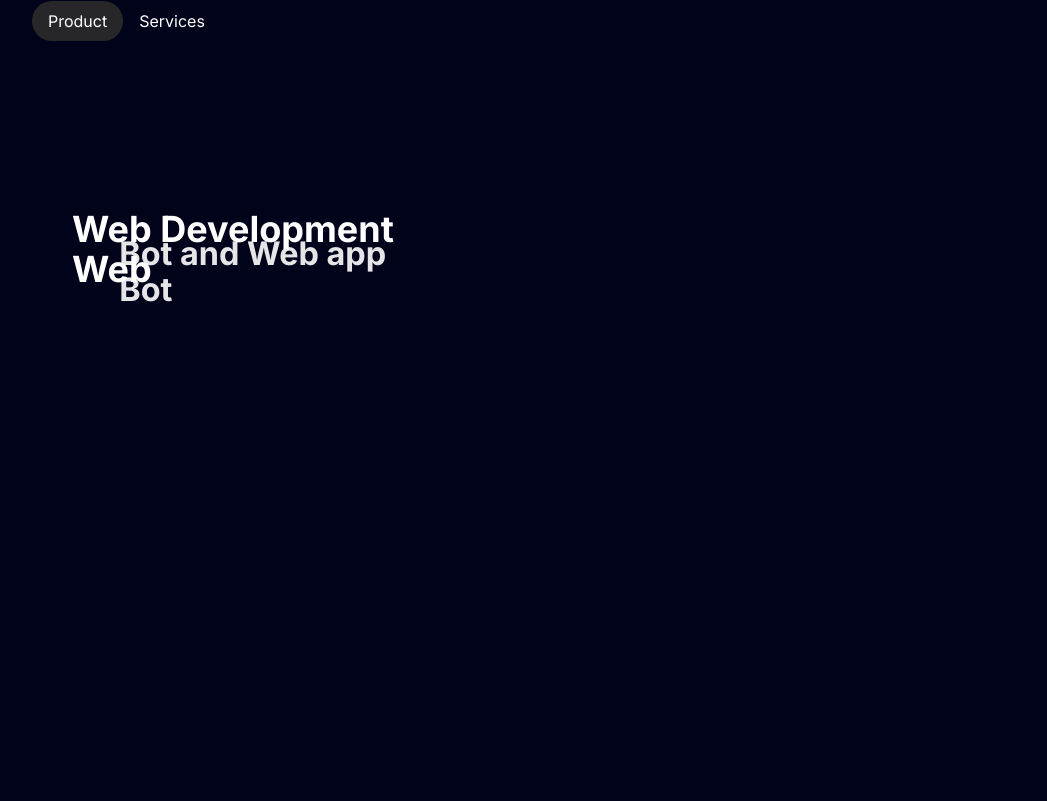
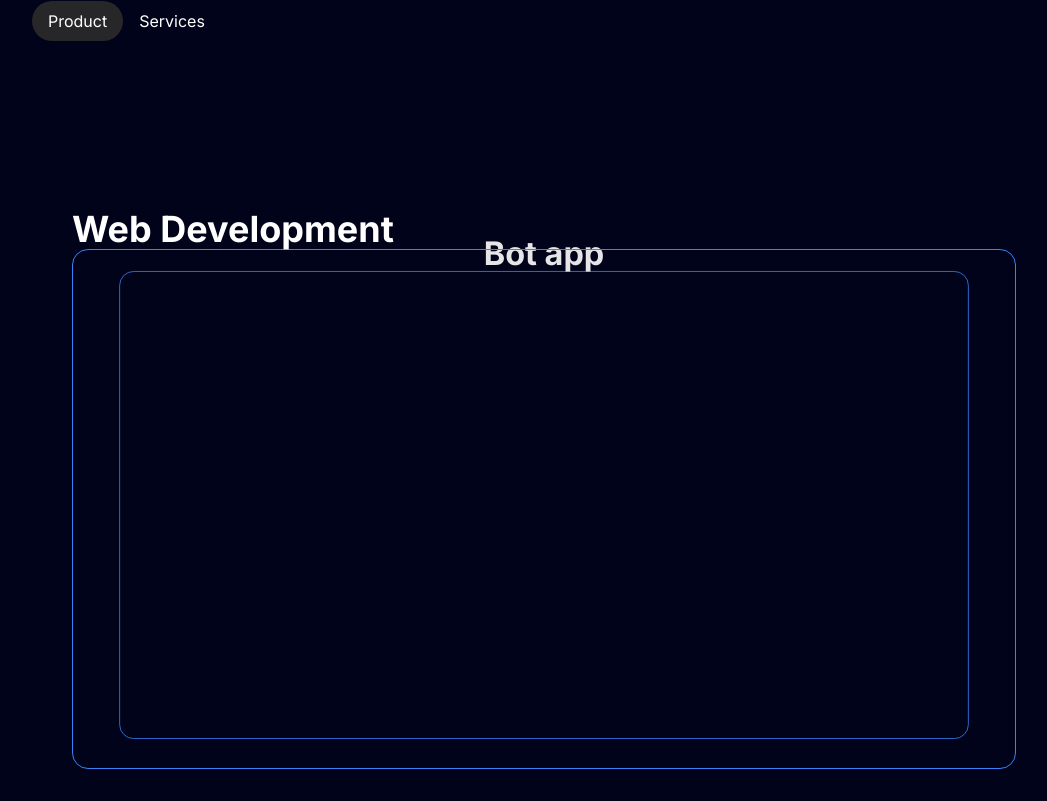
Before and after one commit to Million-art/portifolio-2, a Next.js app: page / in a window 1280 px wide. Shown: the part 1504-2305 px from the top of the page, without its empty margins (96-1143 px from the left). Built offline with nearby package versions, Linux system fonts and the light colour scheme.

Commit message:
portifolio and skills section added

```diff
--- a/components/Hero.tsx
+++ b/components/Hero.tsx
@@ -62,10 +62,7 @@ const Hero = () => {
 
           <a href="#about">
             <MagicButton
-              title="Show my work"
-              icon={<FaLocationArrow />}
-              position="right"
-            />
+             />
           </a>
         </div>
       </div>
--- a/components/Portifolio.tsx
+++ b/components/Portifolio.tsx
@@ -22,7 +22,7 @@ export function Portifolio() {
       value: "services",
       content: (
         <div className="w-full overflow-hidden relative h-full rounded-2xl p-10 text-xl md:text-4xl font-bold text-white bg-gradient-to-br from-purple-700 to-violet-900">
-          <p>Bot and Web app</p>
+          <p className="text-center">Bot app</p>
           <Bot />
         </div>
       ),
--- a/components/portifolio-content/Bot.tsx
+++ b/components/portifolio-content/Bot.tsx
@@ -2,8 +2,9 @@ import React from 'react'
 
 const Bot = () => {
     return (
-        <div>Bot</div>
-    )
+<div className='w-full h-full border rounded-2xl   border-blue-500'>
+
+      </div>    )
 }
 
 export default Bot
--- a/components/portifolio-content/Web.tsx
+++ b/components/portifolio-content/Web.tsx
@@ -2,7 +2,9 @@ import React from 'react'
 
 const Web = () => {
   return (
-    <div>Web</div>
+    <div className='w-full h-full border rounded-2xl   border-blue-500'>
+
+    </div>
   )
 }
 
```
